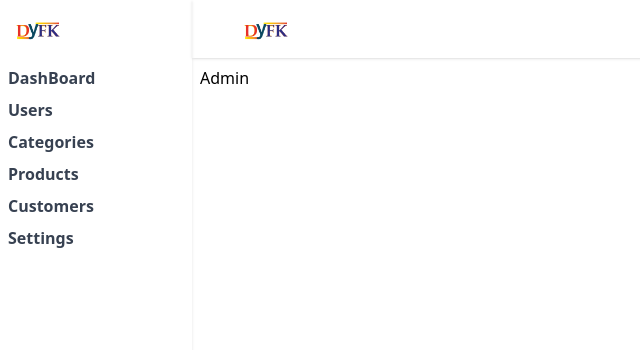
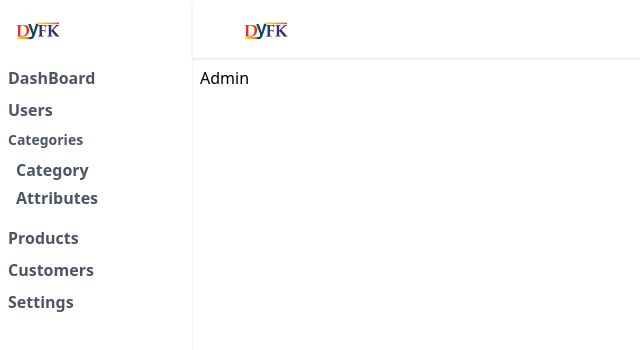
Before and after one commit to fotiotech/dyfk.com, a Next.js app: page /admin in a window 1280 px wide. Shown: the top 350 px of the page, without its empty margins (0-640 px from the left). Built offline with nearby package versions, Linux system fonts and the light colour scheme.

Commit message:
morning gig

```diff
--- a/src/app/admin/Attributes/page.tsx
+++ b/src/app/admin/Attributes/page.tsx
@@ -1,9 +1,36 @@
-import React from 'react'
+"use client";
 
-const page = () => {
+import { AdminLayout } from "@/components";
+import { Category } from "@/constant/types";
+import { getCategory } from "@/fetch/category";
+import { useQuery } from "@tanstack/react-query";
+import Link from "next/link";
+import React from "react";
+
+const Attributes = () => {
+  const { data: categories, isLoading } = useQuery<Category[]>({
+    queryKey: ["category"],
+    queryFn: getCategory,
+  });
   return (
-    <div>page</div>
-  )
-}
+    <AdminLayout>
+      <h2 className="font-bold text-xl my-2">Attributes</h2>
+      <div className="grid grid-cols-2 gap-3 w-full">
+        <div>
+          <select title="parent category" className="w-3/4">
+            <option value="" className="text-gray-700">
+              Select category
+            </option>
+            {categories?.map((cat, index) => (
+              <option key={index} value={cat._id}>
+                {cat.categoryName}
+              </option>
+            ))}
+          </select>
+        </div>
+      </div>
+    </AdminLayout>
+  );
+};
 
-export default page
+export default Attributes;
--- a/src/app/admin/categories/category_edit/[id].tsx
+++ b/src/app/admin/categories/category_edit/[id].tsx
@@ -1,8 +1,8 @@
-import { useParams } from "next/navigation";
+import { useRouter } from "next/router";
 import React from "react";
 
 const CategoryEdit = () => {
-  const { id } = useParams();
+  const { id } = useRouter().query;
   return <div>Category Edit {id}</div>;
 };
 
--- a/src/app/layout.tsx
+++ b/src/app/layout.tsx
@@ -17,7 +17,6 @@ export default function RootLayout({
 }>) {
   return (
     <html lang="en">
-
       <body className={inter.className}>
         <Providers>{children}</Providers>
       </body>
--- a/src/components/admin/AdminSideBar.tsx
+++ b/src/components/admin/AdminSideBar.tsx
@@ -46,7 +46,7 @@ const AdminSideBar = ({
       <div>
         <ul
           className="flex flex-col gap-2 p-2
-        font-semibold text-gray-700"
+        font-semibold text-gray-600"
         >
           <Link href={"/admin"}>
             <li onClick={handleCloseSideBar}>DashBoard</li>
@@ -55,9 +55,27 @@ const AdminSideBar = ({
           <Link href={"/admin/users"}>
             <li onClick={handleCloseSideBar}>Users</li>
           </Link>
-          <Link href={"/admin/categories"}>
-            <li onClick={handleCloseSideBar}>Categories</li>
-          </Link>
+
+          <li>
+            <h3 className="text-sm">Categories</h3>
+            <ul className="flex flex-col gap-1 p-2">
+              <Link
+                href={"/admin/categories"}
+                onClick={handleCloseSideBar}
+                className=""
+              >
+                <li>Category</li>
+              </Link>
+              <Link
+                href={"/admin/attributes"}
+                onClick={handleCloseSideBar}
+                className=""
+              >
+                <li>Attributes</li>
+              </Link>
+            </ul>
+          </li>
+
           <Link href={"/admin/products"}>
             <li onClick={handleCloseSideBar}>Products</li>
           </Link>
--- a/src/components/recaptcha.ts
+++ /dev/null
@@ -1,14 +0,0 @@
-import { GoogleReCaptchaProvider } from "react-google-recaptcha-v3";
-
-interface recaptchaProps {
-  children: React.ReactNode;
-}
-
-// Correct usage as a component
-export const RecaptchaProvider = ({ children }: recaptchaProps) => {
-  return (
-    <GoogleReCaptchaProvider
-      reCaptchaKey={process.env.NEXT_PUBLIC_RECAPTCHA_SITE_KEY || ""}
-    ></GoogleReCaptchaProvider>
-  );
-};
```
